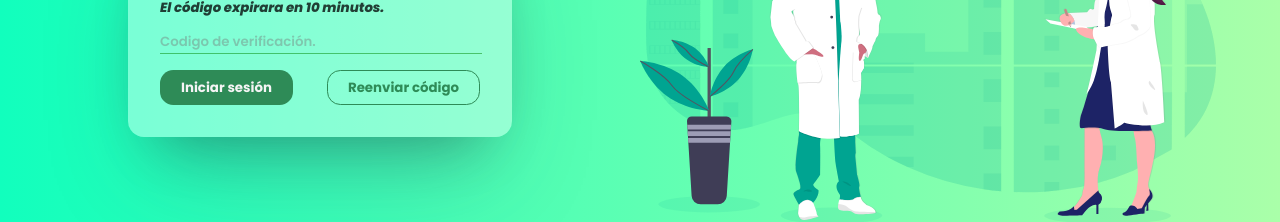
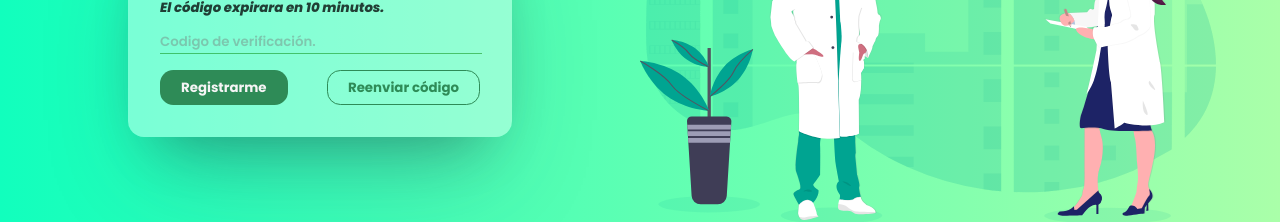
Before and after one commit to franciscogallom/vacunAssist, a React (Create React App) app in the folder client/: page /verification in a window 1280 px wide. Shown: the part 380-602 px from the top of the page. Built offline with nearby package versions, Linux system fonts and the light colour scheme.

Commit message:
Fix button text

```diff
--- a/client/src/components/Onboarding/VerificationCode.js
+++ b/client/src/components/Onboarding/VerificationCode.js
@@ -53,7 +53,7 @@ function VerificationCode() {
           )}
 
           <div className="buttons-container">
-            <Button handleClick={() => handleSubmit()} text="Iniciar sesión" />
+            <Button handleClick={() => handleSubmit()} text="Registrarme" />
             <Button handleClick={() => sendAgain()} text="Reenviar código" secondary />
           </div>
         </form>
```
